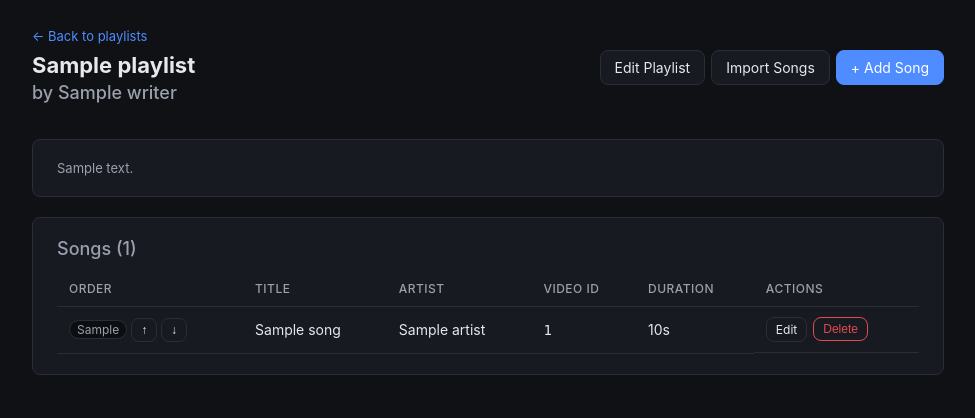
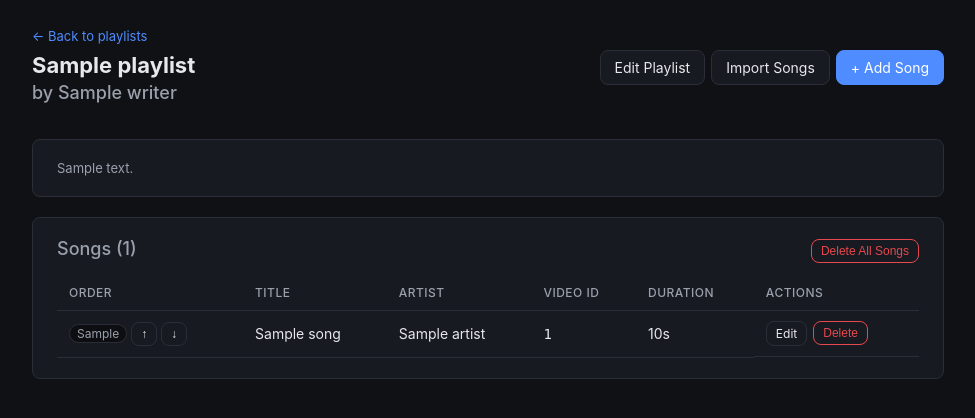
Before and after one commit to Gauravraj1141/deluxsalon, a Python web app: template app/admin/templates/playlist_detail.html in a window 1280 px wide. Shown: the part 49-467 px from the top of the page, without its empty margins (152-1127 px from the left). Run offline with Jinja, Linux system fonts and the light colour scheme; the template is opened without the code that fills it: most values are stand-ins (such as "Sample title", 1, 10 or a date in 2020).

Commit message:
update button for admin songs manage

```diff
--- a/app/admin/templates/playlist_detail.html
+++ b/app/admin/templates/playlist_detail.html
@@ -21,7 +21,17 @@
   {% endif %}
 
   <div class="card">
-    <h2 style="margin-bottom:12px;">Songs ({{ songs|length }})</h2>
+    <div class="page-header" style="margin-bottom:12px;">
+      <h2 style="margin:0;">Songs ({{ songs|length }})</h2>
+      {% if songs %}
+      <div class="actions">
+        <form class="inline" method="post" action="/admin/playlists/{{ playlist.id }}/songs/delete-all"
+              onsubmit="return confirm('Delete all {{ songs|length }} songs from \'{{ playlist.title }}\'? This cannot be undone.');">
+          <button class="btn btn-sm btn-danger" type="submit">Delete All Songs</button>
+        </form>
+      </div>
+      {% endif %}
+    </div>
     {% if songs %}
     <table>
       <thead>
```
Also changed, not shown: app/admin/routes.py (+15 -0 lines), tests/test_admin.py (+36 -0 lines).
